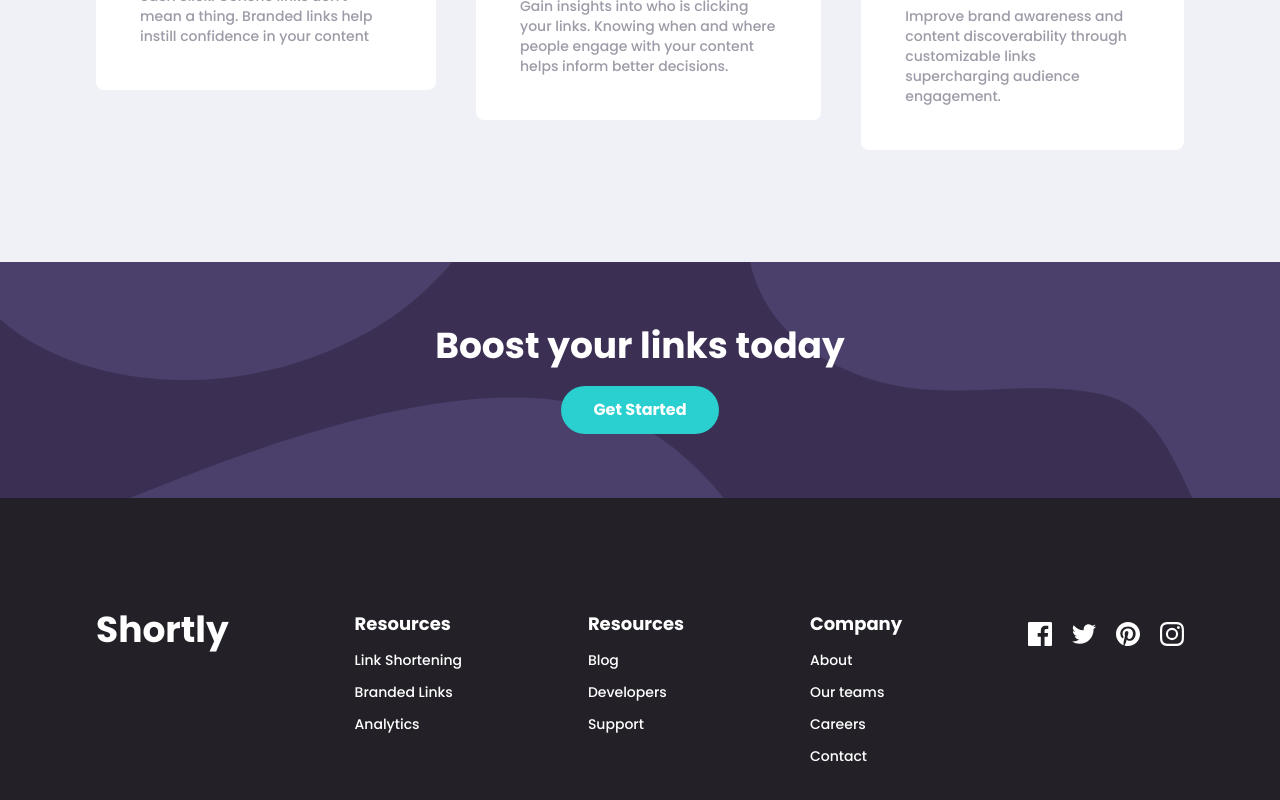
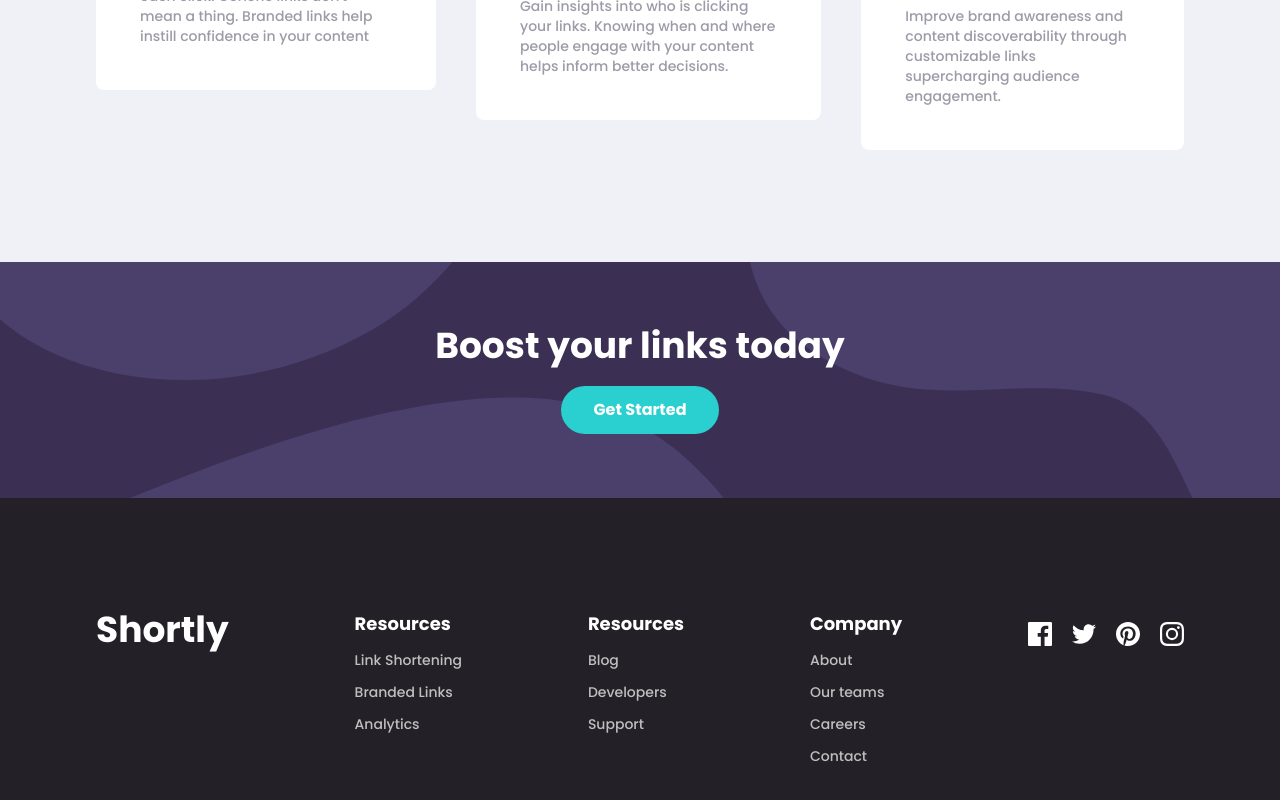
Before and after one commit to mhmmdhandika/shorter-link, a React (Create React App) app: page / in a window 1280 px wide. Shown: the part 1209-2009 px from the top of the page. Built offline with nearby package versions, Linux system fonts and the light colour scheme.

Commit message:
fixed color in footer

```diff
--- a/src/index.css
+++ b/src/index.css
@@ -64,6 +64,6 @@
   @apply my-3 text-sm text-neutral-gray hover:text-primary-cyan hover:font-bold;
 }
 
-.footer-section ul li a {
+.footer-section ul li a svg {
   @apply text-white hover:text-primary-cyan;
 }
```
